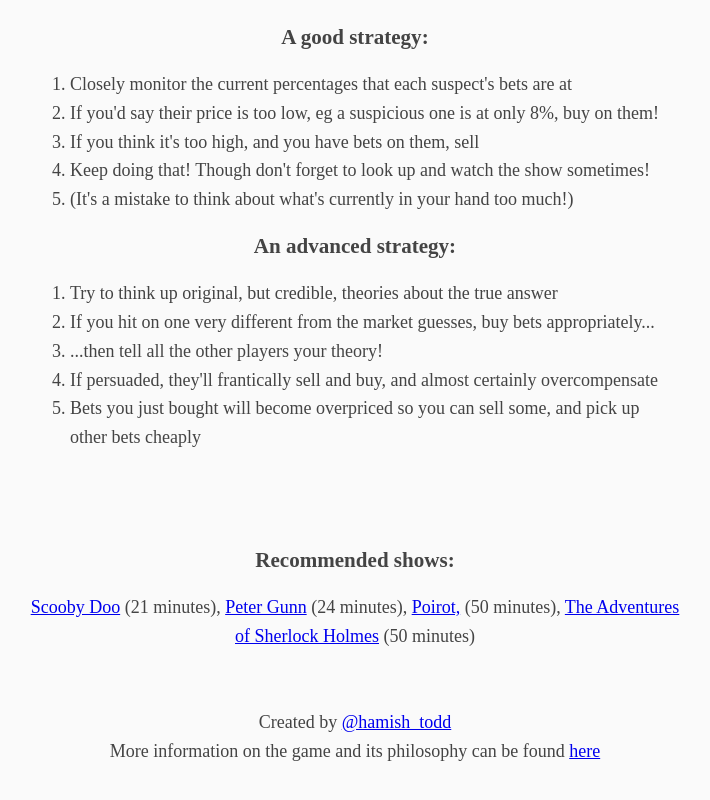
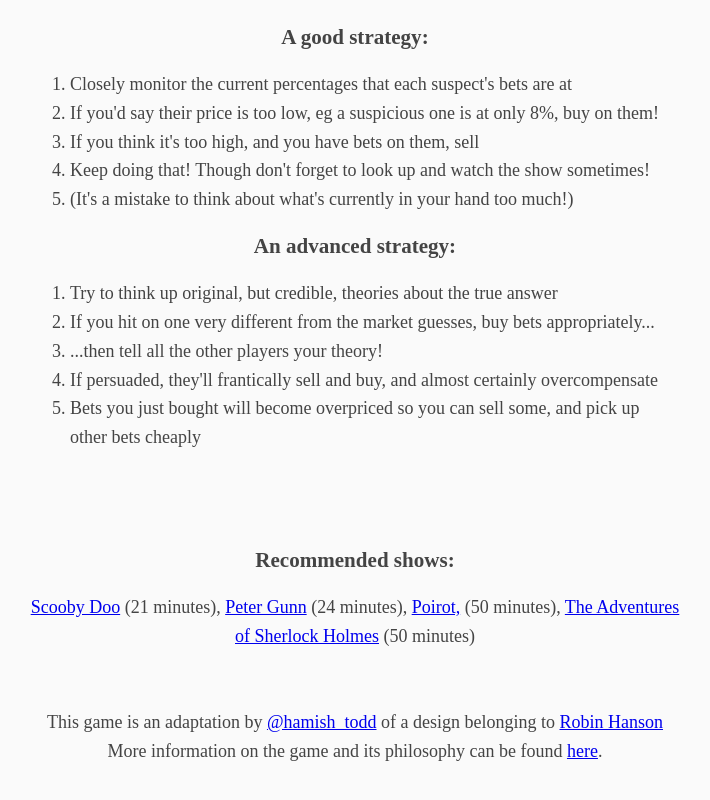
Before and after one commit to hamishtodd1/msb, a website: page index.html in a window 1280 px wide. Shown: the part 1886-2686 px from the top of the page, without its empty margins (285-995 px from the left). Drawn offline with nearby package versions, Linux system fonts and the light colour scheme; no server answers.

Commit message:
debugging

```diff
--- a/camera.js
+++ b/camera.js
@@ -175,6 +175,7 @@ async function initCamera() {
         let placeToPutLeft = Math.round(videoCaptureCanvas.width / 2. - widthThatGetsCut / 2.)
         ctx.drawImage(video, placeToPutLeft, 0, widthThatGetsCut, 90)
 
+        debugger
         socket.emit("new suspect portrait", {
             portraitImageSrc: videoCaptureCanvas.toDataURL("image/png")
         })
--- a/index.html
+++ b/index.html
@@ -210,8 +210,8 @@ and putting your money where you'd usually only put your mouth</h3></center>
 
 	<br></br>
 
-	<center>Created by <a href='https://twitter.com/hamish_todd'>@hamish_todd</a></center>
-	<center>More information on the game and its philosophy can be found <a href= 'https://github.com/hamishtodd1/msb/blob/main/README.md'>here</a></center>
+	<center>This game is an adaptation by <a href='https://twitter.com/hamish_todd'>@hamish_todd</a> of a design belonging to <a href='http://overcomingbias.com/'>Robin Hanson</a></center>
+	<center>More information on the game and its philosophy can be found <a href= 'https://github.com/hamishtodd1/msb/blob/main/README.md'>here</a>.</center>
 
 	<body>
 		<script src="/socket.io/socket.io.js"></script>
--- a/mouse.js
+++ b/mouse.js
@@ -60,6 +60,8 @@ function initMouse()
 			let pos = event.changedTouches ? event.changedTouches : event
 			asynchronous.updateFromClientCoordinates(pos.clientX, pos.clientY)
 
+			debugger
+
 			let highestR = null
 			let highestZ = -Infinity
 			for (let i = 0; i < rectangles.length; ++i) {
```
Also changed, not shown: README.md.
